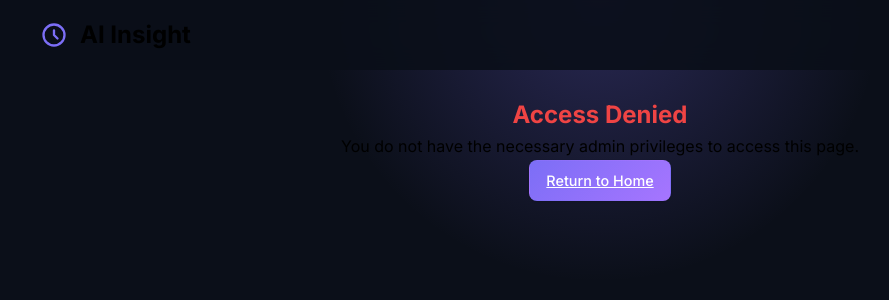
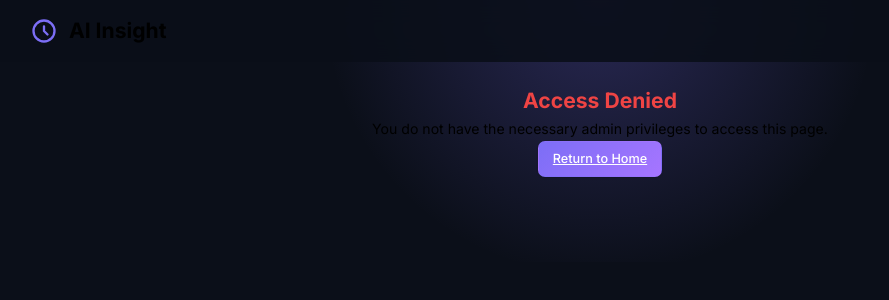
Before and after one commit to SanketP2003/AI_Detection, a Spring Boot app: page /admin.html in a window 1280 px wide. Shown: the top 300 px of the page, without its empty margins (40-929 px from the left). Run offline with Spring Boot 4, Linux system fonts and the light colour scheme; the visitor is signed in with stand-in values (Sample User, id 1); some of the project's set-up classes (security, data sources, template engines, error pages and the like) are left out, and stand-ins take their place.

Commit message:
minor changes

```diff
--- a/src/main/resources/static/css/theme.css
+++ b/src/main/resources/static/css/theme.css
@@ -57,9 +57,11 @@
 }
 
 /* Global base styles */
-html, body { color: var(--text-primary); background: var(--bg-primary); }
+html, body {
+    color: var(--text-primary);
+    background: var(--bg-primary);
+}
 
-= /* Fluid, responsive type scale on the root */
 html { font-size: clamp(14px, 1.1vw, 16px); }
 
 /* Box-sizing reset to avoid overflow issues */
```
Also changed, not shown: README.md (added), 1 other file.
